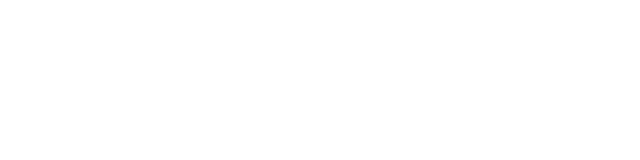
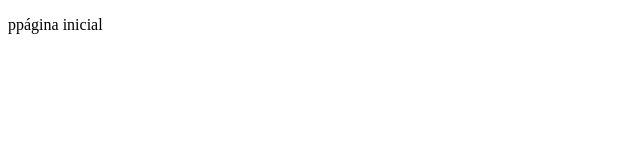
Before and after one commit to raniere57/react-material, a React (Create React App) app: page /pagina-inicial in a window 1280 px wide. Shown: the top 160 px of the page, without its empty margins (0-640 px from the left). Built offline with nearby package versions, Linux system fonts and the light colour scheme.

Commit message:
feat: adicionado react-router-dom-v6

```diff
--- a/package.json
+++ b/package.json
@@ -5,10 +5,10 @@
   "dependencies": {
     "react": "^18.2.0",
     "react-dom": "^18.2.0",
+    "react-router-dom": "6",
     "react-scripts": "5.0.1"
   },
   "devDependencies": {
-    "typescript": "^4.8.3",
     "@testing-library/jest-dom": "^5.16.5",
     "@testing-library/react": "^13.4.0",
     "@testing-library/user-event": "^13.5.0",
@@ -16,8 +16,8 @@
     "@types/node": "^16.11.59",
     "@types/react": "^18.0.20",
     "@types/react-dom": "^18.0.6",
+    "typescript": "^4.8.3",
     "web-vitals": "^2.1.4"
-
   },
   "scripts": {
     "start": "react-scripts start",
--- a/src/App.tsx
+++ b/src/App.tsx
@@ -1,11 +1,12 @@
-
+import {BrowserRouter} from 'react-router-dom'
+import { AppRoutes } from './routes'
 
 export const App = () => {
 
   return (
 
-    <div>
-
-    </div>
+    <BrowserRouter>
+      <AppRoutes/>
+    </BrowserRouter>
   )
 }
--- a/src/routes/index.tsx
+++ b/src/routes/index.tsx
@@ -1 +1,11 @@
-export {}
+import {Navigate, Route, Routes} from 'react-router-dom'
+
+export const AppRoutes = () => {
+
+  return(
+    <Routes>
+      <Route path='pagina-inicial' element={<p>ppágina inicial</p>} />
+      <Route path='*' element={<Navigate to='/pagina-inicial' />} />
+    </Routes>
+  )
+}
```
Also changed, not shown: 1 other file (tests, documents, lock files or other folders).
